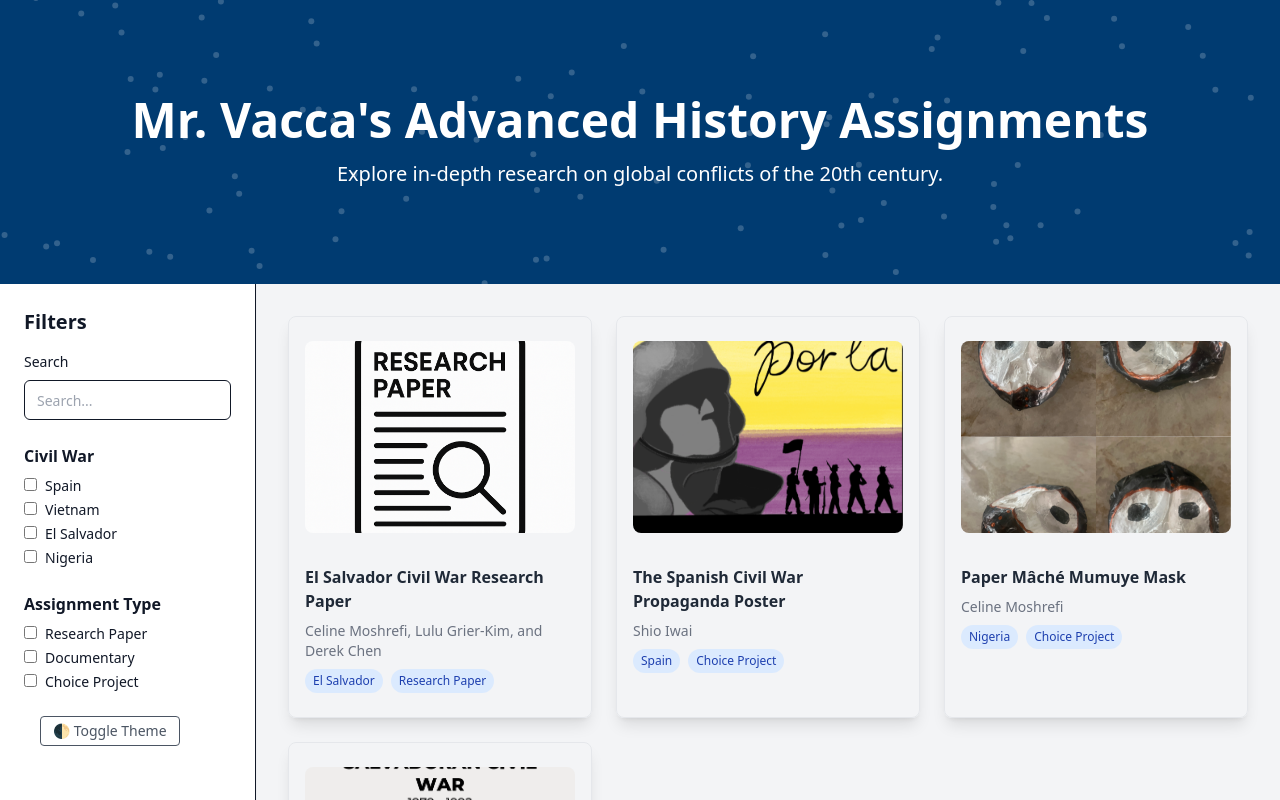
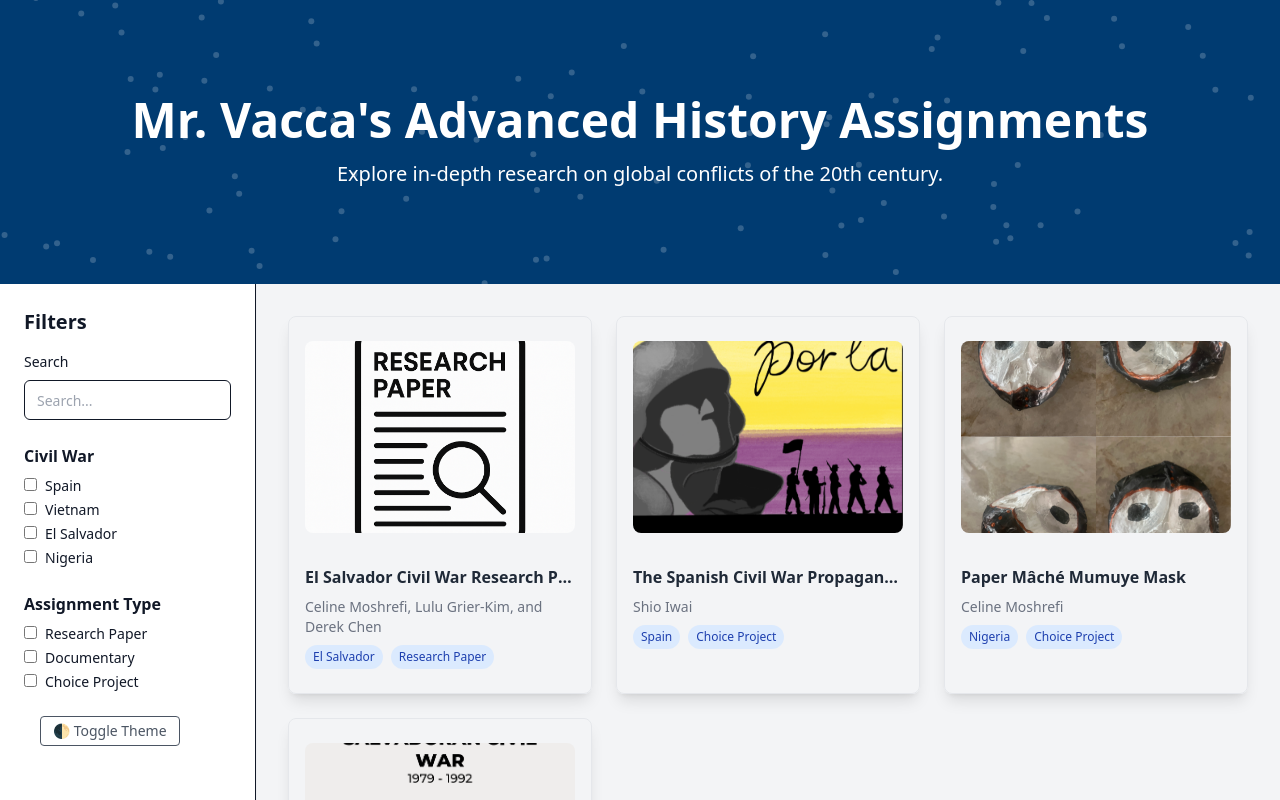
Before and after one commit to OptimusChen/history-website, a Next.js app: page / in a window 1280 px wide. Shown: the top 800 px of the page. Built offline with nearby package versions, Linux system fonts and the light colour scheme.

Commit message:
fix artist statement appearing when it shouldn't

```diff
--- a/src/app/assignment/[id]/page.tsx
+++ b/src/app/assignment/[id]/page.tsx
@@ -88,7 +88,7 @@ function ListComponent(items: string[], assignment: Assignment) {
           );
         }
 
-        if (assignment.artistStatement) {
+        if (assignment.artistStatement && assignment.artistStatement !== "none") {
           listItems.push(
             <div key="artist-statement" className="mt-10">
               <h3 className="text-lg font-semibold mb-2 text-black text-center dark:text-white">Artist Statement</h3>
--- a/src/app/page.tsx
+++ b/src/app/page.tsx
@@ -190,7 +190,7 @@ export default function AssignmentList() {
                     </div>
 
                     <CardContent className="p-4 pb-0 pt-2 relative z-20">
-                      <p className="text-l font-semibold mb-2 text-gray-800 dark:text-white">
+                      <p className="text-l font-semibold mb-2 text-gray-800 dark:text-white truncate max-w-xs">
                         {assignment.title}
                       </p>
                       <p className="text-sm text-gray-500 dark:text-gray-400">
```
